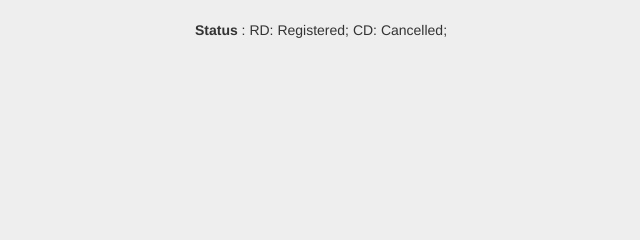
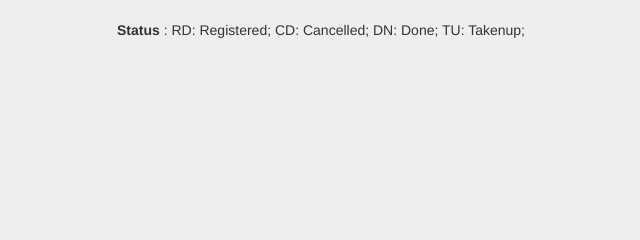
Before and after one commit to ccit-bphc/ccit-portal, a Django app: template complaints/templates/complaints/previous_requests.html in a window 1280 px wide. Shown: the part 292-532 px from the top of the page, without its empty margins (319-959 px from the left). Run offline with Django 3.2, Linux system fonts and the light colour scheme; the template is opened without the code that fills it, so the values that code supplies are empty; some libraries are stand-ins or nearby versions.

Commit message:
Fix issues

```diff
--- a/complaints/templates/complaints/previous_requests.html
+++ b/complaints/templates/complaints/previous_requests.html
@@ -138,7 +138,7 @@
                {% endfor %}
             </table>
             </center>
-            <p><b>Status</b> : RD: Registered; CD: Cancelled;</p>
+            <p><b>Status</b> : RD: Registered; CD: Cancelled; DN: Done; TU: Takenup;</p>
          </div>
       </div>
 	{% endblock %}
```
